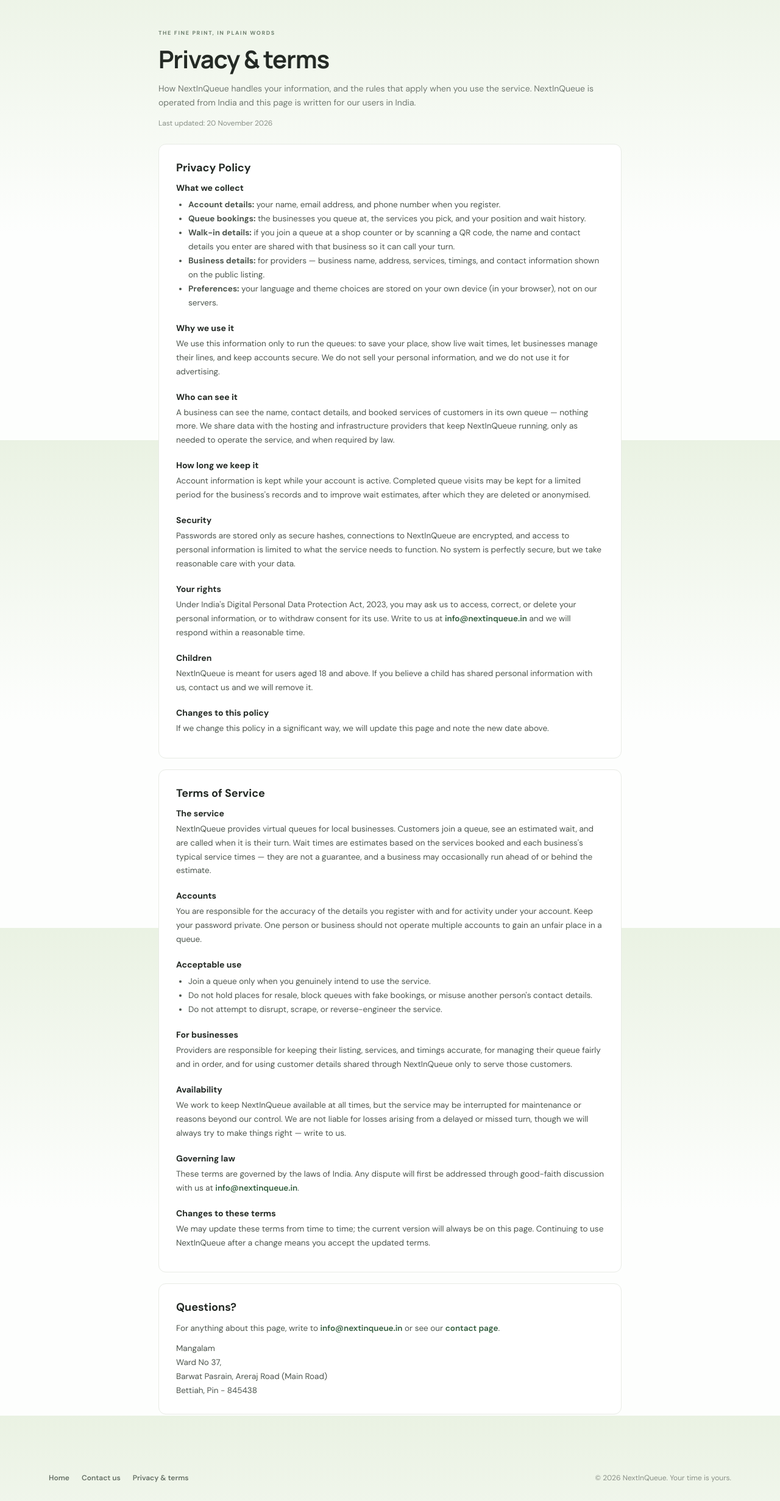
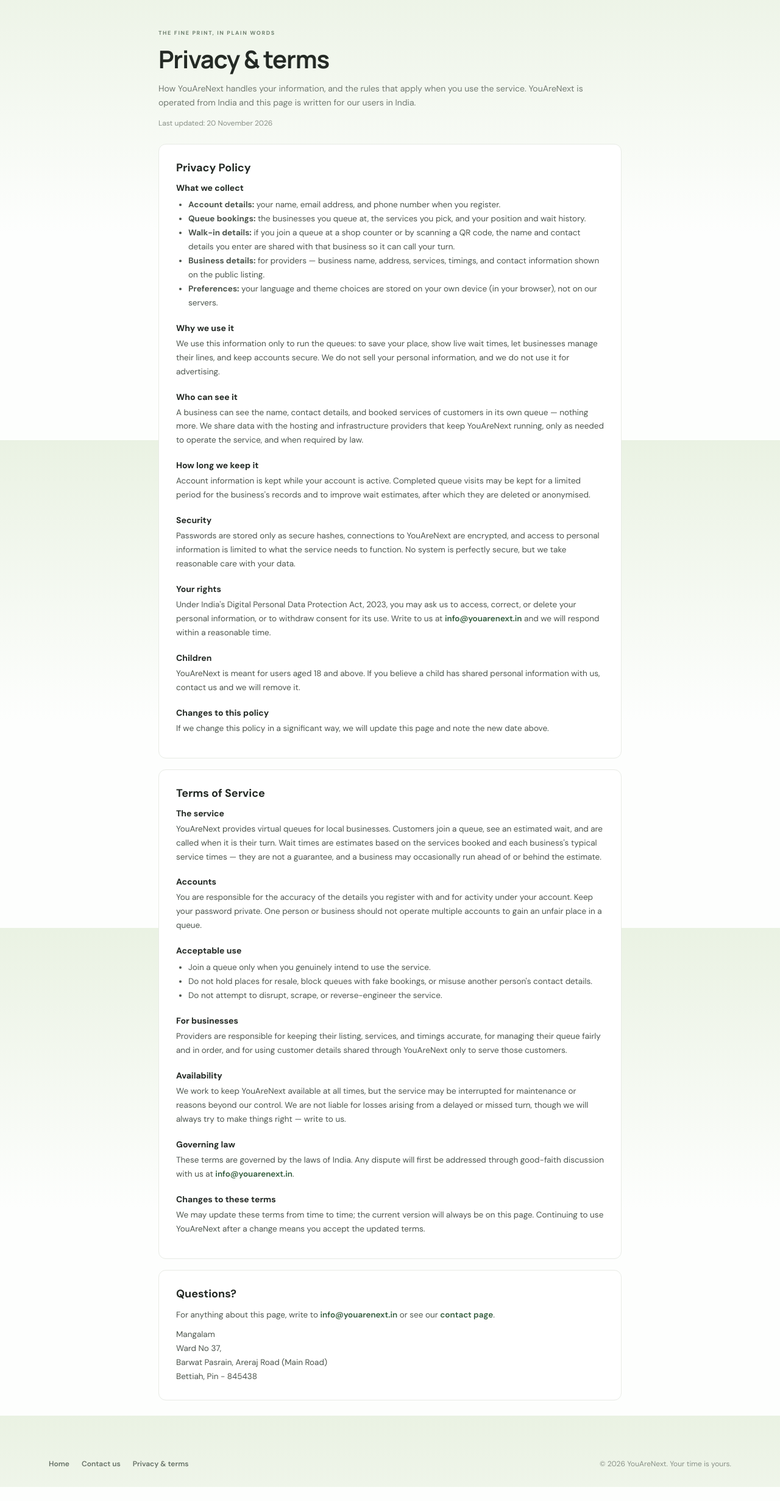
Before and after one commit to bisvijay/SmartQueue, a Flask app: page /privacy-terms in a window 1280 px wide. Shown: the part 78-2540 px from the top of the page at 61% size. After the commit the page ends 2517 px from the top, so only its background shows below. Run offline with Flask 3, Linux system fonts and the light colour scheme; some libraries are stand-ins or nearby versions.

Commit message:
Rebrand NextInQueue to YouAreNext with the new logo

```diff
--- a/static/i18n.js
+++ b/static/i18n.js
@@ -1,4 +1,4 @@
-/* NextInQueue language picker: English / Hindi (हिंदी).
+/* YouAreNext language picker: English / Hindi (हिंदी).
  *
  * The app renders English on the server. When the visitor picks Hindi, this
  * script translates visible UI text in place using the dictionary below and
@@ -28,7 +28,7 @@
     "Create account": "खाता बनाएँ",
     "Create an account": "खाता बनाएँ",
     "Customer discovery": "ग्राहक खोज",
-    "NextInQueue home": "NextInQueue होम",
+    "YouAreNext home": "YouAreNext होम",
     "Administrator": "प्रशासक",
     "Admin": "एडमिन",
     "Administrator sign in": "प्रशासक साइन इन",
@@ -59,12 +59,12 @@
     "Walk in when you're called. No standing in line.": "बुलाए जाने पर अंदर जाएँ। लाइन में खड़े होने की ज़रूरत नहीं।",
     // Contact and legal pages
     "SAY HELLO": "नमस्ते कहें",
-    "Questions about a queue, your account, or listing your business on NextInQueue? We read every message and reply as quickly as we can.": "किसी कतार, अपने खाते, या NextInQueue पर अपना व्यवसाय जोड़ने के बारे में सवाल? हम हर संदेश पढ़ते हैं और जितनी जल्दी हो सके जवाब देते हैं।",
+    "Questions about a queue, your account, or listing your business on YouAreNext? We read every message and reply as quickly as we can.": "किसी कतार, अपने खाते, या YouAreNext पर अपना व्यवसाय जोड़ने के बारे में सवाल? हम हर संदेश पढ़ते हैं और जितनी जल्दी हो सके जवाब देते हैं।",
     "Write to us": "हमें लिखें",
     "Visit us": "हमसे मिलें",
     "For businesses": "व्यवसायों के लिए",
-    "Contact us — NextInQueue": "हमसे संपर्क करें — NextInQueue",
-    "Privacy & terms — NextInQueue": "गोपनीयता और शर्तें — NextInQueue",
+    "Contact us — YouAreNext": "हमसे संपर्क करें — YouAreNext",
+    "Privacy & terms — YouAreNext": "गोपनीयता और शर्तें — YouAreNext",
 
     // Discover
     "THE GOOD STUFF, RIGHT AROUND YOU": "सबसे अच्छी चीज़ें, बिल्कुल आपके आस-पास",
@@ -148,10 +148,10 @@
     "Say hello": "संपर्क करें",
     "Contact us": "हमसे संपर्क करें",
     "Privacy & terms": "गोपनीयता और शर्तें",
-    "© 2026 NextInQueue. Your time is yours.": "© 2026 NextInQueue। आपका समय, आपका है।",
+    "© 2026 YouAreNext. Your time is yours.": "© 2026 YouAreNext। आपका समय, आपका है।",
     "Your time is yours.": "आपका समय, आपका है।",
     "Made for the in-between moments.": "बीच के पलों के लिए बनाया गया।",
-    "← Back to NextInQueue": "← NextInQueue पर वापस जाएँ",
+    "← Back to YouAreNext": "← YouAreNext पर वापस जाएँ",
 
     // Provider dashboard
     "PROVIDER SPACE": "प्रदाता क्षेत्र",
@@ -191,7 +191,7 @@
     "Your listing QR code will be available after approval.": "अनुमोदन के बाद आपकी लिस्टिंग का QR कोड उपलब्ध होगा।",
     "YOUR PLACE": "आपकी जगह",
     "Business settings": "व्यवसाय सेटिंग",
-    "Update the details customers see on your listing. Queue counts, ratings, and reviews are managed by NextInQueue.": "वे विवरण बदलें जो ग्राहक आपकी लिस्टिंग पर देखते हैं। कतार संख्या, रेटिंग और समीक्षाएँ NextInQueue द्वारा प्रबंधित होती हैं।",
+    "Update the details customers see on your listing. Queue counts, ratings, and reviews are managed by YouAreNext.": "वे विवरण बदलें जो ग्राहक आपकी लिस्टिंग पर देखते हैं। कतार संख्या, रेटिंग और समीक्षाएँ YouAreNext द्वारा प्रबंधित होती हैं।",
     "No listing photo": "कोई लिस्टिंग फ़ोटो नहीं",
     "Business photo": "व्यवसाय फ़ोटो",
     "Profile photo": "प्रोफ़ाइल फ़ोटो",
@@ -276,7 +276,7 @@
     "General service": "सामान्य सेवा",
     "Add to queue": "कतार में जोड़ें",
     "Walk-ins can be added after your listing is approved.": "आपकी लिस्टिंग स्वीकृत होने के बाद वॉक-इन जोड़े जा सकते हैं।",
-    "Queue and business settings are saved to your NextInQueue account.": "कतार और व्यवसाय सेटिंग आपके NextInQueue खाते में सहेजी जाती हैं।",
+    "Queue and business settings are saved to your YouAreNext account.": "कतार और व्यवसाय सेटिंग आपके YouAreNext खाते में सहेजी जाती हैं।",
     "Listing pending review": "लिस्टिंग समीक्षा लंबित है",
     "Listing approved": "लिस्टिंग स्वीकृत",
     "Listing rejected": "लिस्टिंग अस्वीकृत",
@@ -287,7 +287,7 @@
     "No provider records found.": "कोई प्रदाता रिकॉर्ड नहीं मिला।",
 
     // Admin approvals
-    "NEXTINQUEUE · ADMIN": "NEXTINQUEUE · एडमिन",
+    "YOUARENEXT · ADMIN": "YOUARENEXT · एडमिन",
     "Provider approvals": "प्रदाता स्वीकृतियाँ",
     "Review provider listings before they appear in customer discovery.": "ग्राहक खोज में दिखने से पहले प्रदाता लिस्टिंग की समीक्षा करें।",
     "Private admin area": "निजी एडमिन क्षेत्र",
@@ -321,16 +321,16 @@
     "Email address or phone number": "ईमेल पता या फ़ोन नंबर",
     "Password": "पासवर्ड",
     "Reset password": "पासवर्ड रीसेट करें",
-    "New to NextInQueue?": "NextInQueue पर नए हैं?",
+    "New to YouAreNext?": "YouAreNext पर नए हैं?",
 
     // Registration
-    "WELCOME TO NEXTINQUEUE": "NEXTINQUEUE में आपका स्वागत है",
+    "WELCOME TO YOUARENEXT": "YOUARENEXT में आपका स्वागत है",
     "Make room for": "अपने दिन के लिए",
-    "Create an account to find your place in line or bring your business to NextInQueue.": "लाइन में अपनी जगह पाने या अपने व्यवसाय को NextInQueue पर लाने के लिए खाता बनाएँ।",
+    "Create an account to find your place in line or bring your business to YouAreNext.": "लाइन में अपनी जगह पाने या अपने व्यवसाय को YouAreNext पर लाने के लिए खाता बनाएँ।",
     "Your account is ready. Sign in to manage your business or start finding your place in line.": "आपका खाता तैयार है। अपना व्यवसाय प्रबंधित करने या लाइन में अपनी जगह खोजने के लिए साइन इन करें।",
     "Registration complete": "पंजीकरण पूरा हुआ",
     "Your account has been saved. You can now sign in.": "आपका खाता सहेजा गया है। अब आप साइन इन कर सकते हैं।",
-    "Log in to NextInQueue": "NextInQueue में लॉग इन करें",
+    "Log in to YouAreNext": "YouAreNext में लॉग इन करें",
     "Please review your details.": "कृपया अपने विवरण जांचें।",
     "I’m joining as": "मैं इस रूप में शामिल हो रहा हूँ",
     "Find and join queues": "कतारें खोजें और शामिल हों",
@@ -376,7 +376,7 @@
     "Full name": "पूरा नाम",
 
     // Administrator sign in
-    "NEXTINQUEUE ADMIN": "NEXTINQUEUE एडमिन",
+    "YOUARENEXT ADMIN": "YOUARENEXT एडमिन",
     "Review provider": "प्रदाता लिस्टिंग की",
     "listings.": "समीक्षा करें।",
     "Sign in to approve or reject businesses before they appear in customer discovery.": "ग्राहक खोज में दिखने से पहले व्यवसायों को स्वीकृत या अस्वीकृत करने के लिए साइन इन करें।",
@@ -384,11 +384,11 @@
     "Provider listings require approval.": "प्रदाता लिस्टिंग के लिए स्वीकृति आवश्यक है।",
 
     // Page titles
-    "NextInQueue — Your place in line. Without the wait.": "NextInQueue — लाइन में आपकी जगह। बिना इंतज़ार के।",
-    "Log in — NextInQueue": "लॉग इन — NextInQueue",
-    "Create your account — NextInQueue": "अपना खाता बनाएँ — NextInQueue",
-    "Reset password — NextInQueue": "पासवर्ड रीसेट करें — NextInQueue",
-    "Administrator sign in — NextInQueue": "प्रशासक साइन इन — NextInQueue",
+    "YouAreNext — Your time, better spent.": "YouAreNext — आपका समय, बेहतर उपयोग।",
+    "Log in — YouAreNext": "लॉग इन — YouAreNext",
+    "Create your account — YouAreNext": "अपना खाता बनाएँ — YouAreNext",
+    "Reset password — YouAreNext": "पासवर्ड रीसेट करें — YouAreNext",
+    "Administrator sign in — YouAreNext": "प्रशासक साइन इन — YouAreNext",
   };
 
   // Parameterized strings: [pattern, replacement] applied to the trimmed text.
@@ -407,7 +407,7 @@
     [/^Services: (.+) · Hours: (.+)$/, "सेवाएँ: $1 · समय: $2"],
     [/^Review note: (.+)$/, "समीक्षा नोट: $1"],
     [/^Joined (.+)$/, "शामिल हुए: $1"],
-    [/^Join (.+)’s queue — NextInQueue$/, "$1 की कतार में शामिल हों — NextInQueue"],
+    [/^Join (.+)’s queue — YouAreNext$/, "$1 की कतार में शामिल हों — YouAreNext"],
     [/^Join (.+)’s queue\.$/, "$1 की कतार में शामिल हों।"],
     [/^Nothing picked\? We’ll book “(.+)”\.$/, "कुछ नहीं चुना? हम “$1” बुक करेंगे।"],
     [/^Service: (.+)$/, "सेवा: $1"],
--- a/static/theme.js
+++ b/static/theme.js
@@ -1,4 +1,4 @@
-/* NextInQueue theme picker: festive Indian color themes, kept simple and
+/* YouAreNext theme picker: festive Indian color themes, kept simple and
  * sober — a theme only swaps the accent palette (CSS variables in
  * styles.css); layout and content never change. The choice persists in
  * localStorage, and a small inline snippet in each page's <head> applies a
--- a/templates/privacy_terms.html
+++ b/templates/privacy_terms.html
@@ -4,8 +4,8 @@
     <meta charset="UTF-8" />
     <meta name="viewport" content="width=device-width, initial-scale=1.0" />
     <meta name="theme-color" content="#f6f7f4" />
-    <meta name="description" content="NextInQueue privacy policy and terms of service." />
-    <title>Privacy &amp; terms — NextInQueue</title>
+    <meta name="description" content="YouAreNext privacy policy and terms of service." />
+    <title>Privacy &amp; terms — YouAreNext</title>
     <script>try{var t=window.localStorage.getItem("smartqueue.theme");if(t&&t!=="classic")document.documentElement.dataset.theme=t;}catch(e){}</script>
     <link rel="stylesheet" href="{{ url_for('static', filename='styles.css') }}" />
     <script defer src="{{ url_for('static', filename='i18n.js') }}"></script>
@@ -16,15 +16,15 @@
     <div class="app-shell">
       <header class="site-header">
         <div class="header-inner">
-          <a class="brand" href="{{ url_for('home') }}" aria-label="NextInQueue home">
-            <img class="brand-logo" src="{{ url_for('branding_asset', asset_name='logo.png') }}" alt="Next in Line" />
+          <a class="brand" href="{{ url_for('home') }}" aria-label="YouAreNext home">
+            <img class="brand-logo" src="{{ url_for('branding_asset', asset_name='logo.png') }}" alt="YouAreNext" />
           </a>
         </div>
       </header>
       <main class="content-page">
         <p class="eyebrow">THE FINE PRINT, IN PLAIN WORDS</p>
         <h1>Privacy &amp; terms</h1>
-        <p class="content-intro">How NextInQueue handles your information, and the rules that apply when you use the service. NextInQueue is operated from India and this page is written for our users in India.</p>
+        <p class="content-intro">How YouAreNext handles your information, and the rules that apply when you use the service. YouAreNext is operated from India and this page is written for our users in India.</p>
         <p class="content-updated">Last updated: 20 November 2026</p>
 
         <section class="content-card" id="privacy">
@@ -40,15 +40,15 @@
           <h3>Why we use it</h3>
           <p>We use this information only to run the queues: to save your place, show live wait times, let businesses manage their lines, and keep accounts secure. We do not sell your personal information, and we do not use it for advertising.</p>
           <h3>Who can see it</h3>
-          <p>A business can see the name, contact details, and booked services of customers in its own queue — nothing more. We share data with the hosting and infrastructure providers that keep NextInQueue running, only as needed to operate the service, and when required by law.</p>
+          <p>A business can see the name, contact details, and booked services of customers in its own queue — nothing more. We share data with the hosting and infrastructure providers that keep YouAreNext running, only as needed to operate the service, and when required by law.</p>
           <h3>How long we keep it</h3>
           <p>Account information is kept while your account is active. Completed queue visits may be kept for a limited period for the business's records and to improve wait estimates, after which they are deleted or anonymised.</p>
           <h3>Security</h3>
-          <p>Passwords are stored only as secure hashes, connections to NextInQueue are encrypted, and access to personal information is limited to what the service needs to function. No system is perfectly secure, but we take reasonable care with your data.</p>
+          <p>Passwords are stored only as secure hashes, connections to YouAreNext are encrypted, and access to personal information is limited to what the service needs to function. No system is perfectly secure, but we take reasonable care with your data.</p>
           <h3>Your rights</h3>
-          <p>Under India's Digital Personal Data Protection Act, 2023, you may ask us to access, correct, or delete your personal information, or to withdraw consent for its use. Write to us at <a href="mailto:info@nextinqueue.in">info@nextinqueue.in</a> and we will respond within a reasonable time.</p>
+          <p>Under India's Digital Personal Data Protection Act, 2023, you may ask us to access, correct, or delete your personal information, or to withdraw consent for its use. Write to us at <a href="mailto:info@youarenext.in">info@youarenext.in</a> and we will respond within a reasonable time.</p>
           <h3>Children</h3>
-          <p>NextInQueue is meant for users aged 18 and above. If you believe a child has shared personal information with us, contact us and we will remove it.</p>
+          <p>YouAreNext is meant for users aged 18 and above. If you believe a child has shared personal information with us, contact us and we will remove it.</p>
           <h3>Changes to this policy</h3>
           <p>If we change this policy in a significant way, we will update this page and note the new date above.</p>
         </section>
@@ -56,7 +56,7 @@
         <section class="content-card" id="terms">
           <h2>Terms of Service</h2>
           <h3>The service</h3>
-          <p>NextInQueue provides virtual queues for local businesses. Customers join a queue, see an estimated wait, and are called when it is their turn. Wait times are estimates based on the services booked and each business's typical service times — they are not a guarantee, and a business may occasionally run ahead of or behind the estimate.</p>
+          <p>YouAreNext provides virtual queues for local businesses. Customers join a queue, see an estimated wait, and are called when it is their turn. Wait times are estimates based on the services booked and each business's typical service times — they are not a guarantee, and a business may occasionally run ahead of or behind the estimate.</p>
           <h3>Accounts</h3>
           <p>You are responsible for the accuracy of the details you register with and for activity under your account. Keep your password private. One person or business should not operate multiple accounts to gain an unfair place in a queue.</p>
           <h3>Acceptable use</h3>
@@ -66,18 +66,18 @@
             <li>Do not attempt to disrupt, scrape, or reverse-engineer the service.</li>
           </ul>
           <h3>For businesses</h3>
-          <p>Providers are responsible for keeping their listing, services, and timings accurate, for managing their queue fairly and in order, and for using customer details shared through NextInQueue only to serve those customers.</p>
+          <p>Providers are responsible for keeping their listing, services, and timings accurate, for managing their queue fairly and in order, and for using customer details shared through YouAreNext only to serve those customers.</p>
           <h3>Availability</h3>
-          <p>We work to keep NextInQueue available at all times, but the service may be interrupted for maintenance or reasons beyond our control. We are not liable for losses arising from a delayed or missed turn, though we will always try to make things right — write to us.</p>
+          <p>We work to keep YouAreNext available at all times, but the service may be interrupted for maintenance or reasons beyond our control. We are not liable for losses arising from a delayed or missed turn, though we will always try to make things right — write to us.</p>
           <h3>Governing law</h3>
-          <p>These terms are governed by the laws of India. Any dispute will first be addressed through good-faith discussion with us at <a href="mailto:info@nextinqueue.in">info@nextinqueue.in</a>.</p>
+          <p>These terms are governed by the laws of India. Any dispute will first be addressed through good-faith discussion with us at <a href="mailto:info@youarenext.in">info@youarenext.in</a>.</p>
           <h3>Changes to these terms</h3>
-          <p>We may update these terms from time to time; the current version will always be on this page. Continuing to use NextInQueue after a change means you accept the updated terms.</p>
+          <p>We may update these terms from time to time; the current version will always be on this page. Continuing to use YouAreNext after a change means you accept the updated terms.</p>
         </section>
 
         <section class="content-card">
           <h2>Questions?</h2>
-          <p>For anything about this page, write to <a href="mailto:info@nextinqueue.in">info@nextinqueue.in</a> or see our <a href="{{ url_for('contact') }}">contact page</a>.</p>
+          <p>For anything about this page, write to <a href="mailto:info@youarenext.in">info@youarenext.in</a> or see our <a href="{{ url_for('contact') }}">contact page</a>.</p>
           <address>
             Mangalam<br />
             Ward No 37,<br />
@@ -88,7 +88,7 @@
       </main>
       <footer class="page-footer">
         <nav><a href="{{ url_for('home') }}">Home</a><a href="{{ url_for('contact') }}">Contact us</a><a href="{{ url_for('privacy_terms') }}">Privacy &amp; terms</a></nav>
-        <span>© 2026 NextInQueue. Your time is yours.</span>
+        <span>© 2026 YouAreNext. Your time is yours.</span>
       </footer>
     </div>
   </body>
--- a/templates/walk_in.html
+++ b/templates/walk_in.html
@@ -6,7 +6,7 @@
     <meta name="theme-color" content="#f6f7f4" />
     <meta name="description" content="Join {{ provider.name }}’s queue." />
     <meta name="csrf-token" content="{{ csrf_token() }}" />
-    <title>Join {{ provider.name }}’s queue — NextInQueue</title>
+    <title>Join {{ provider.name }}’s queue — YouAreNext</title>
     <script>try{var t=window.localStorage.getItem("smartqueue.theme");if(t&&t!=="classic")document.documentElement.dataset.theme=t;}catch(e){}</script>
     <link rel="stylesheet" href="{{ url_for('static', filename='styles.css') }}" />
     <script defer src="{{ url_for('static', filename='i18n.js') }}"></script>
@@ -17,8 +17,8 @@
     <div class="app-shell">
       <header class="site-header">
         <div class="header-inner">
-          <a class="brand" href="{{ url_for('home') }}" aria-label="NextInQueue home">
-            <img class="brand-logo" src="{{ url_for('branding_asset', asset_name='logo.png') }}" alt="Next in Line" />
+          <a class="brand" href="{{ url_for('home') }}" aria-label="YouAreNext home">
+            <img class="brand-logo" src="{{ url_for('branding_asset', asset_name='logo.png') }}" alt="YouAreNext" />
           </a>
         </div>
       </header>
```
Also changed, not shown: docs/DEPLOYMENT.md (+4 -4 lines), templates/admin_login.html (+5 -5 lines), templates/contact.html (+8 -8 lines), templates/index.html (+9 -9 lines), templates/login.html (+5 -5 lines), templates/register.html (+8 -8 lines), templates/reset_password.html (+4 -4 lines), tests/test_app.py (+6 -6 lines), README.md, 3 other files.
